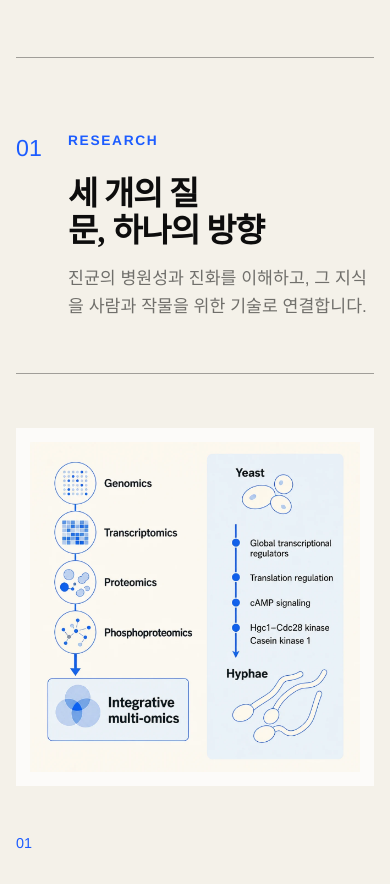
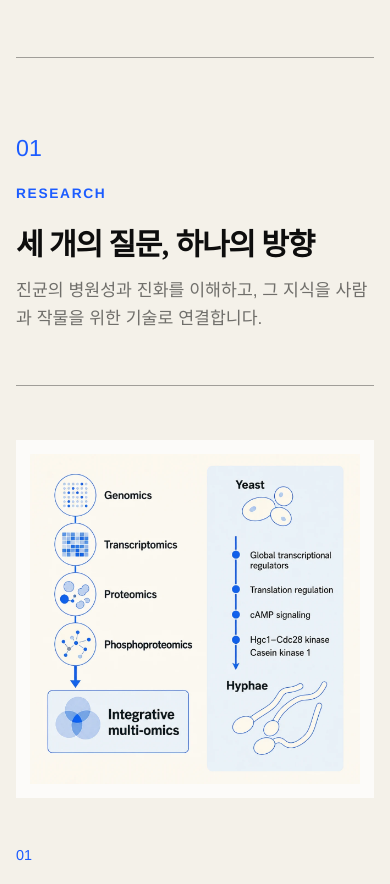
Before and after one commit to KMIN-LAB/kmin-lab, a Next.js app: page / in a window 390 px wide. Shown: the part 2200-3084 px from the top of the page. Built offline with nearby package versions, Linux system fonts and the light colour scheme.

Commit message:
Fix mobile research title wrapping

```diff
--- a/app/globals.css
+++ b/app/globals.css
@@ -587,9 +587,13 @@ button:focus-visible { outline: 2px solid var(--blue); outline-offset: 5px; }
   .about-copy h2, .section-heading h2, .pi-intro h2, .members-heading h2, .students-heading h2, .news-section h2, .contact-section h2 { font-size: 2.25rem; }
   .locale-ko .about-copy h2, .locale-ko .section-heading h2, .locale-ko .members-heading h2, .locale-ko .students-heading h2, .locale-ko .news-section h2, .locale-ko .contact-section h2 { font-size: 2.05rem; font-weight: 600; line-height: 1.14; }
   .section-heading { grid-template-columns: 36px 1fr; margin-bottom: 52px; gap: 16px; }
+  .locale-ko .research-heading { grid-template-columns: 1fr; }
+  .locale-ko .research-heading > p:last-child { grid-column: 1; }
+  .locale-ko .research-heading h2 { font-size: clamp(1.55rem, 7.7vw, 2.05rem); }
   .research-card { padding-block: 54px; }
   .research-card-image { padding: 14px; }
   .research-card h3 { font-size: 2.18rem; }
+  .locale-en .research-card h3 { font-size: clamp(1.6rem, 8vw, 2.18rem); }
   .locale-ko .research-card h3 { font-size: 1.9rem; font-weight: 600; line-height: 1.16; }
   .pi-section { grid-template-columns: 1fr; }
   .pi-portrait { max-width: 420px; }
```
